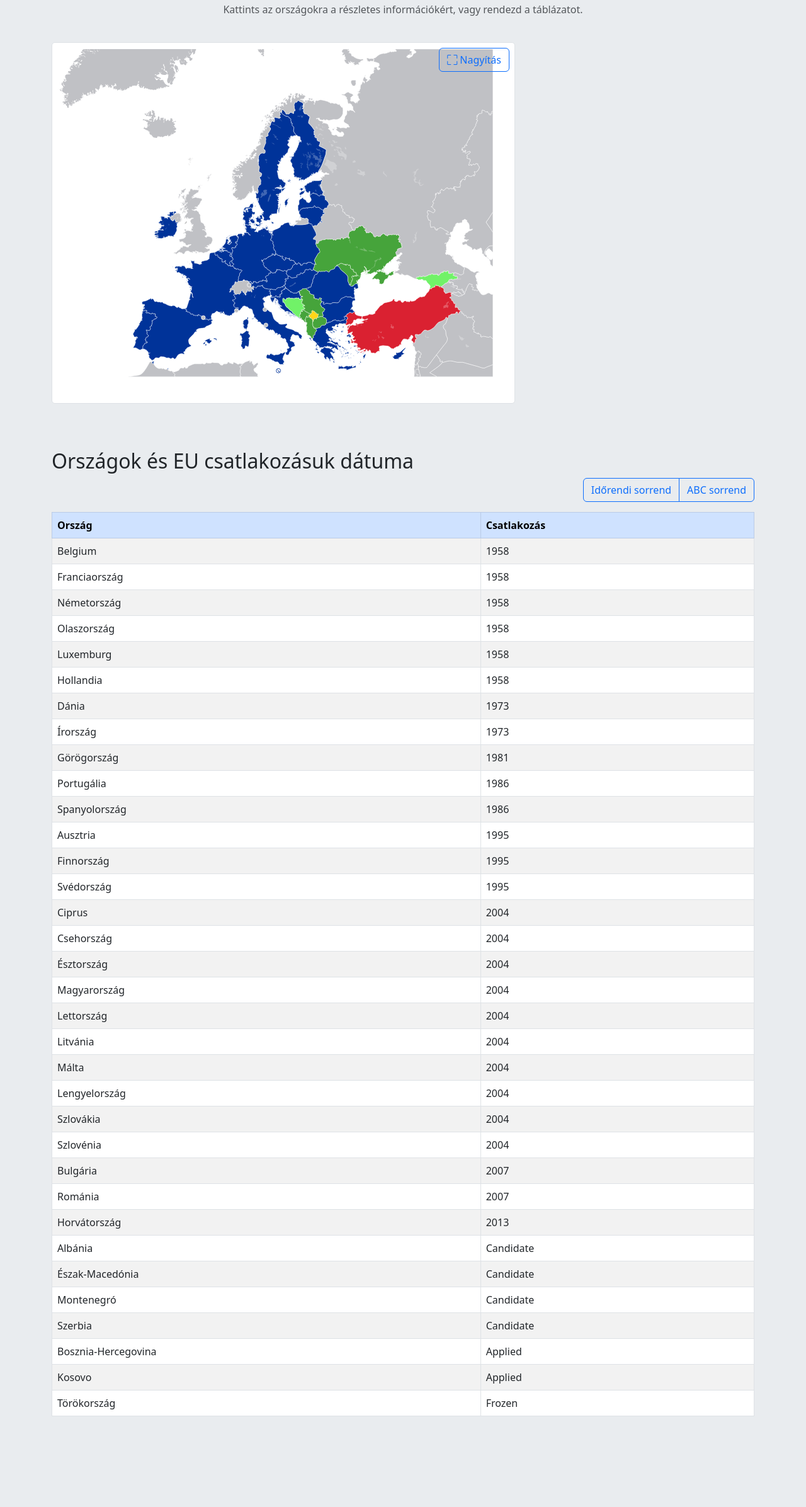
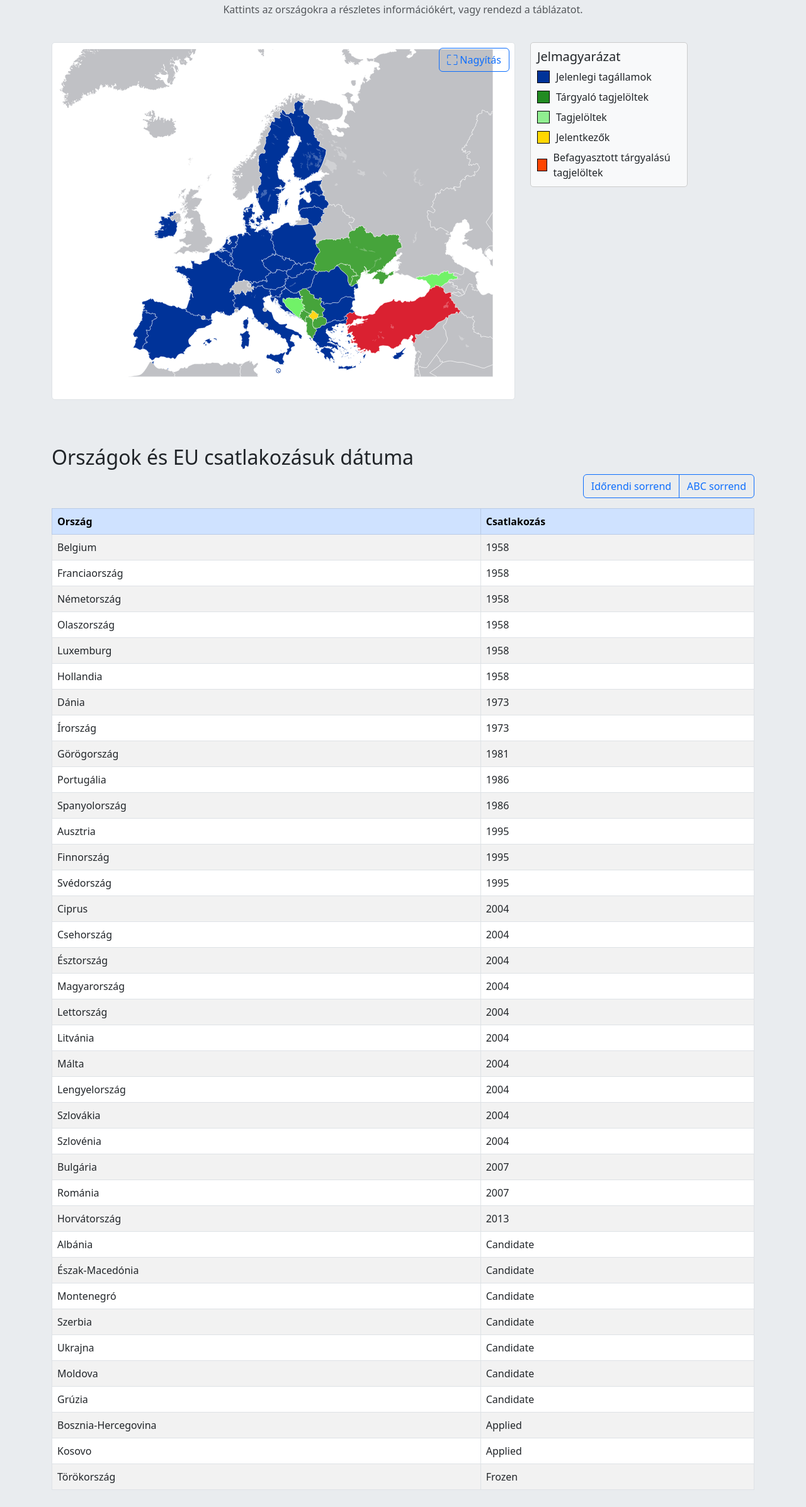
Before and after one commit to gergo0111/euProject, a website built with Vite: page index.html in a window 1280 px wide. Shown: the part 133-2526 px from the top of the page at 63% size. Before the commit the page ends 2422 px from the top, so only its background shows below. Built offline with nearby package versions, Linux system fonts and the light colour scheme.

Commit message:
colour explanation, all country is clickable

```diff
--- a/index.html
+++ b/index.html
@@ -7,23 +7,27 @@
     <link href="https://cdn.jsdelivr.net/npm/bootstrap@5.3.0/dist/css/bootstrap.min.css" rel="stylesheet" />
     <link rel="stylesheet" href="https://cdn.jsdelivr.net/npm/bootstrap-icons@1.10.5/font/bootstrap-icons.css" />
     <style>
-      body {
-        background-color: #e9ecef;
-      }
+      body { background-color: #e9ecef; }
       .svg-container {
         position: relative;
         border: 1px solid #dee2e6;
         background-color: #fff;
         padding: 10px;
         border-radius: 5px;
+        display: flex;
+        justify-content: center;
+        align-items: center;
+        min-height: 60vh;
+      }
+      .svg-container object {
+        width: 100%;
+        height: 100%;
+        object-fit: contain;
       }
       #svg-container:fullscreen,
       #svg-container:-webkit-full-screen {
         width: 100vw;
         height: 100vh;
-        display: flex;
-        justify-content: center;
-        align-items: center;
         background-color: #343a40;
       }
       #svg-container:fullscreen object,
@@ -31,9 +35,33 @@
         max-width: 90vw;
         max-height: 90vh;
       }
-      #close-fullscreen-btn {
-        display: none;
+      #close-fullscreen-btn { display: none; }
+      .legend {
+        border: 1px solid #ccc;
+        border-radius: 5px;
+        padding: 10px;
+        background-color: #f8f9fa;
+        width: 250px;
       }
+      .legend-item {
+        display: flex;
+        align-items: center;
+        margin-bottom: 8px;
+      }
+      .legend-item:last-child {
+        margin-bottom: 0;
+      }
+      .legend-color {
+        width: 20px;
+        height: 20px;
+        margin-right: 10px;
+        border: 1px solid #000;
+      }
+      .current-members { background-color: #003399; }
+      .negotiating { background-color: #228B22; }
+      .candidates { background-color: #90ee90; }
+      .applicants { background-color: #ffd700; }
+      .frozen { background-color: #ff4500; }
     </style>
   </head>
   <body>
@@ -58,9 +86,7 @@
             <button id="close-fullscreen-btn" class="btn btn-outline-danger position-absolute top-0 end-0 m-2" title="Kilépés a teljes képernyőből">
               <i class="bi bi-fullscreen-exit"></i> Kilépés
             </button>
-            <object id="europe-svg" type="image/svg+xml" data="/BlankMap-Europe.svg" class="img-fluid" style="width: 100%; height: auto;">
-              A böngésződ nem támogatja az SVG fájlokat.
-            </object>
+            <object id="europe-svg" type="image/svg+xml" data="/BlankMap-Europe.svg" class="img-fluid" style="width: 100%; height: auto;"></object>
             <div class="modal fade" id="countryModal" tabindex="-1" aria-labelledby="countryModalLabel" aria-hidden="true">
               <div class="modal-dialog modal-dialog-centered modal-lg">
                 <div class="modal-content">
@@ -68,11 +94,34 @@
                     <h5 class="modal-title" id="countryModalLabel">Ország neve</h5>
                     <button type="button" class="btn-close btn-close-white" data-bs-dismiss="modal" aria-label="Bezár"></button>
                   </div>
-                  <div class="modal-body" id="countryModalBody">
-                    Ország információ...
-                  </div>
+                  <div class="modal-body" id="countryModalBody">Ország információ...</div>
                 </div>
               </div>
+            </div>
+          </div>
+        </div>
+        <div class="col-lg-4">
+          <div class="legend">
+            <h5>Jelmagyarázat</h5>
+            <div class="legend-item">
+              <div class="legend-color current-members"></div>
+              <span>Jelenlegi tagállamok</span>
+            </div>
+            <div class="legend-item">
+              <div class="legend-color negotiating"></div>
+              <span>Tárgyaló tagjelöltek</span>
+            </div>
+            <div class="legend-item">
+              <div class="legend-color candidates"></div>
+              <span>Tagjelöltek</span>
+            </div>
+            <div class="legend-item">
+              <div class="legend-color applicants"></div>
+              <span>Jelentkezők</span>
+            </div>
+            <div class="legend-item">
+              <div class="legend-color frozen"></div>
+              <span>Befagyasztott tárgyalású tagjelöltek</span>
             </div>
           </div>
         </div>
--- a/src/main.js
+++ b/src/main.js
@@ -1,208 +1,47 @@
 const countryData = {
-  AT: {
-    name: 'Ausztria',
-    info: 'Ausztria 1995-ben csatlakozott az EU-hoz. Bécs fontos diplomáciai központ, és az ország aktív szereplő az uniós döntéshozatalban.',
-    accessionYear: 1995,
-    accessionDisplay: '1995'
-  },
-  BE: {
-    name: 'Belgium',
-    info: 'Belgium az EU egyik alapító tagja, 1958-ban csatlakozott. Brüsszel az Európai Bizottság és az Európai Parlament központja.',
-    accessionYear: 1958,
-    accessionDisplay: '1958'
-  },
-  BG: {
-    name: 'Bulgária',
-    info: 'Bulgária 2007-ben csatlakozott az EU-hoz. Az ország fejlődését uniós források támogatják.',
-    accessionYear: 2007,
-    accessionDisplay: '2007'
-  },
-  HR: {
-    name: 'Horvátország',
-    info: 'Horvátország 2013-ban vált az EU tagjává, és dinamikusan fejlődő turisztikai, valamint gazdasági központ.',
-    accessionYear: 2013,
-    accessionDisplay: '2013'
-  },
-  CY: {
-    name: 'Ciprus',
-    info: 'Ciprus stratégiai elhelyezkedése és kulturális öröksége miatt fontos uniós szereplő, bár kihívásokkal küzd a földrajzi elkülönültség miatt.',
-    accessionYear: 2004,
-    accessionDisplay: '2004'
-  },
-  CZ: {
-    name: 'Csehország',
-    info: 'Csehország 2004 óta tagja az EU-nak, Prága egyre jelentősebb gazdasági és kulturális központ.',
-    accessionYear: 2004,
-    accessionDisplay: '2004'
-  },
-  DK: {
-    name: 'Dánia',
-    info: 'Dánia 1973-ban csatlakozott az EU-hoz, magas életminőségével és innovációs képességével kiemelkedő uniós partner.',
-    accessionYear: 1973,
-    accessionDisplay: '1973'
-  },
-  EE: {
-    name: 'Észtország',
-    info: 'Észtország 2004-ben csatlakozott, és vezető szerepet tölt be a digitális innovációban.',
-    accessionYear: 2004,
-    accessionDisplay: '2004'
-  },
-  FI: {
-    name: 'Finnország',
-    info: 'Finnország 1995-ben csatlakozott az EU-hoz, fejlett oktatási és innovációs rendszerével meghatározó szereplő.',
-    accessionYear: 1995,
-    accessionDisplay: '1995'
-  },
-  FR: {
-    name: 'Franciaország',
-    info: 'Franciaország az EU egyik alapító tagja, Párizs globális kulturális és gazdasági központként játszik meghatározó szerepet az uniós politikában.',
-    accessionYear: 1958,
-    accessionDisplay: '1958'
-  },
-  DE: {
-    name: 'Németország',
-    info: 'Németország az EU motorja, jelentős gazdasági erejével és politikai befolyásával irányt mutat az uniós döntéshozatalban.',
-    accessionYear: 1958,
-    accessionDisplay: '1958'
-  },
-  GR: {
-    name: 'Görögország',
-    info: 'Görögország 1981 óta tagja az EU-nak, gazdag történelmi öröksége miatt meghatározó a mediterrán térség integrációjában.',
-    accessionYear: 1981,
-    accessionDisplay: '1981'
-  },
-  HU: {
-    name: 'Magyarország',
-    info: 'Magyarország 2004-ben csatlakozott az EU-hoz, Budapest jelentős kulturális és gazdasági központként szerepel az uniós integrációban.',
-    accessionYear: 2004,
-    accessionDisplay: '2004'
-  },
-  IE: {
-    name: 'Írország',
-    info: 'Írország 1973-ban csatlakozott, gazdasági növekedése és innovációja révén fontos uniós partner.',
-    accessionYear: 1973,
-    accessionDisplay: '1973'
-  },
-  IT: {
-    name: 'Olaszország',
-    info: 'Olaszország az EU egyik alapító tagja, Róma és Milánó kulturális, valamint gazdasági központokkal.',
-    accessionYear: 1958,
-    accessionDisplay: '1958'
-  },
-  LV: {
-    name: 'Lettország',
-    info: 'Lettország 2004-ben csatlakozott, fővárosa Riga gyorsan fejlődő központként ismert.',
-    accessionYear: 2004,
-    accessionDisplay: '2004'
-  },
-  LT: {
-    name: 'Litvánia',
-    info: 'Litvánia 2004-ben vált az EU tagjává, Vilnius modern infrastruktúrája révén egyre meghatározóbbá válik.',
-    accessionYear: 2004,
-    accessionDisplay: '2004'
-  },
-  LU: {
-    name: 'Luxemburg',
-    info: 'Luxemburg az EU egyik alapító tagja, kis mérete ellenére fontos pénzügyi és politikai szereplő.',
-    accessionYear: 1958,
-    accessionDisplay: '1958'
-  },
-  MT: {
-    name: 'Málta',
-    info: 'Málta 2004-ben csatlakozott, stratégiai elhelyezkedésével a mediterrán térségben meghatározó uniós szereplő.',
-    accessionYear: 2004,
-    accessionDisplay: '2004'
-  },
-  NL: {
-    name: 'Hollandia',
-    info: 'Hollandia az EU alapító tagja, Amszterdam globális pénzügyi és kulturális központként ismert.',
-    accessionYear: 1958,
-    accessionDisplay: '1958'
-  },
-  PL: {
-    name: 'Lengyelország',
-    info: 'Lengyelország 2004-ben csatlakozott, gyors gazdasági növekedésével és regionális vezető szerepével kiemelkedik.',
-    accessionYear: 2004,
-    accessionDisplay: '2004'
-  },
-  PT: {
-    name: 'Portugália',
-    info: 'Portugália 1986 óta tagja az EU-nak, Lisszabon és Porto meghatározó kulturális és gazdasági központok.',
-    accessionYear: 1986,
-    accessionDisplay: '1986'
-  },
-  RO: {
-    name: 'Románia',
-    info: 'Románia 2007-ben csatlakozott az EU-hoz. Az ország átalakuló gazdasága és kulturális öröksége egyre fontosabbá válik az uniós integrációban.',
-    accessionYear: 2007,
-    accessionDisplay: '2007'
-  },
-  SK: {
-    name: 'Szlovákia',
-    info: 'Szlovákia 2004-ben csatlakozott, fővárosa, Bratislava, gyorsan fejlődő központként ismert.',
-    accessionYear: 2004,
-    accessionDisplay: '2004'
-  },
-  SI: {
-    name: 'Szlovénia',
-    info: 'Szlovénia 2004-ben vált az EU tagjává, Ljubljana modern infrastruktúrája mellett fontos uniós partner.',
-    accessionYear: 2004,
-    accessionDisplay: '2004'
-  },
-  ES: {
-    name: 'Spanyolország',
-    info: 'Spanyolország 1986 óta tagja az EU-nak, Madrid és Barcelona jelentős kulturális és gazdasági központok.',
-    accessionYear: 1986,
-    accessionDisplay: '1986'
-  },
-  SE: {
-    name: 'Svédország',
-    info: 'Svédország 1995-ben csatlakozott, Stockholm innovatív technológiai és pénzügyi központként ismert.',
-    accessionYear: 1995,
-    accessionDisplay: '1995'
-  },
-  AL: {
-    name: 'Albánia',
-    info: 'Albánia hivatalos EU-csatlakozási tárgyaló jelölt, aktív reformok révén igyekszik teljesíteni az uniós normákat.',
-    accessionYear: 3000,
-    accessionDisplay: 'Candidate'
-  },
-  MK: {
-    name: 'Észak‑Macedónia',
-    info: 'Észak‑Macedónia hivatalos EU-csatlakozási tárgyaló jelölt, elkötelezett az uniós értékek mellett és folyamatosan reformokat hajt végre.',
-    accessionYear: 3000,
-    accessionDisplay: 'Candidate'
-  },
-  ME: {
-    name: 'Montenegró',
-    info: 'Montenegró hivatalos EU-csatlakozási tárgyaló jelölt, dinamikus gazdasággal és strukturális reformokkal rendelkezik.',
-    accessionYear: 3000,
-    accessionDisplay: 'Candidate'
-  },
-  RS: {
-    name: 'Szerbia',
-    info: 'Szerbia hivatalos EU-csatlakozási tárgyaló jelölt, aktívan dolgozik a jogállamiság és a gazdasági reformok terén.',
-    accessionYear: 3000,
-    accessionDisplay: 'Candidate'
-  },
-  BA: {
-    name: 'Bosznia‑Hercegovina',
-    info: 'Bosznia‑Hercegovina jelentkezett az EU-tagságra, de még nem kapott hivatalos candidate státuszt. További reformokra és intézményi fejlesztésekre vár.',
-    accessionYear: 3001,
-    accessionDisplay: 'Applied'
-  },
-  KO: {
+  AT: { name: 'Ausztria', info: 'Ausztria 1995-ben csatlakozott az EU-hoz. Bécs fontos diplomáciai központ, és az ország aktív szereplő az uniós döntéshozatalban.', accessionYear: 1995, accessionDisplay: '1995' },
+  BE: { name: 'Belgium', info: 'Belgium az EU egyik alapító tagja, 1958-ban csatlakozott. Brüsszel az Európai Bizottság és az Európai Parlament központja.', accessionYear: 1958, accessionDisplay: '1958' },
+  BG: { name: 'Bulgária', info: 'Bulgária 2007-ben csatlakozott az EU-hoz. Az ország fejlődését uniós források támogatják.', accessionYear: 2007, accessionDisplay: '2007' },
+  HR: { name: 'Horvátország', info: 'Horvátország 2013-ban vált az EU tagjává, és dinamikusan fejlődő turisztikai, valamint gazdasági központ.', accessionYear: 2013, accessionDisplay: '2013' },
+  CY: { name: 'Ciprus', info: 'Ciprus stratégiai elhelyezkedése és kulturális öröksége miatt fontos uniós szereplő, bár kihívásokkal küzd a földrajzi elkülönültség miatt.', accessionYear: 2004, accessionDisplay: '2004' },
+  CZ: { name: 'Csehország', info: 'Csehország 2004 óta tagja az EU-nak, Prága egyre jelentősebb gazdasági és kulturális központ.', accessionYear: 2004, accessionDisplay: '2004' },
+  DK: { name: 'Dánia', info: 'Dánia 1973-ban csatlakozott az EU-hoz, magas életminőségével és innovációs képességével kiemelkedő uniós partner.', accessionYear: 1973, accessionDisplay: '1973' },
+  EE: { name: 'Észtország', info: 'Észtország 2004-ben csatlakozott, és vezető szerepet tölt be a digitális innovációban.', accessionYear: 2004, accessionDisplay: '2004' },
+  FI: { name: 'Finnország', info: 'Finnország 1995-ben csatlakozott az EU-hoz, fejlett oktatási és innovációs rendszerével meghatározó szereplő.', accessionYear: 1995, accessionDisplay: '1995' },
+  FR: { name: 'Franciaország', info: 'Franciaország az EU egyik alapító tagja, Párizs globális kulturális és gazdasági központként játszik meghatározó szerepet az uniós politikában.', accessionYear: 1958, accessionDisplay: '1958' },
+  DE: { name: 'Németország', info: 'Németország az EU motorja, jelentős gazdasági erejével és politikai befolyásával irányt mutat az uniós döntéshozatalban.', accessionYear: 1958, accessionDisplay: '1958' },
+  GR: { name: 'Görögország', info: 'Görögország 1981 óta tagja az EU-nak, gazdag történelmi öröksége miatt meghatározó a mediterrán térség integrációjában.', accessionYear: 1981, accessionDisplay: '1981' },
+  HU: { name: 'Magyarország', info: 'Magyarország 2004-ben csatlakozott az EU-hoz, Budapest jelentős kulturális és gazdasági központként szerepel az uniós integrációban.', accessionYear: 2004, accessionDisplay: '2004' },
+  IE: { name: 'Írország', info: 'Írország 1973-ban csatlakozott, gazdasági növekedése és innovációja révén fontos uniós partner.', accessionYear: 1973, accessionDisplay: '1973' },
+  IT: { name: 'Olaszország', info: 'Olaszország az EU egyik alapító tagja, Róma és Milánó kulturális, valamint gazdasági központokkal.', accessionYear: 1958, accessionDisplay: '1958' },
+  LV: { name: 'Lettország', info: 'Lettország 2004-ben csatlakozott, fővárosa Riga gyorsan fejlődő központként ismert.', accessionYear: 2004, accessionDisplay: '2004' },
+  LT: { name: 'Litvánia', info: 'Litvánia 2004-ben vált az EU tagjává, Vilnius modern infrastruktúrája révén egyre meghatározóbbá válik.', accessionYear: 2004, accessionDisplay: '2004' },
+  LU: { name: 'Luxemburg', info: 'Luxemburg az EU egyik alapító tagja, kis mérete ellenére fontos pénzügyi és politikai szereplő.', accessionYear: 1958, accessionDisplay: '1958' },
+  MT: { name: 'Málta', info: 'Málta 2004-ben csatlakozott, stratégiai elhelyezkedésével a mediterrán térségben meghatározó uniós szereplő.', accessionYear: 2004, accessionDisplay: '2004' },
+  NL: { name: 'Hollandia', info: 'Hollandia az EU alapító tagja, Amszterdam globális pénzügyi és kulturális központként ismert.', accessionYear: 1958, accessionDisplay: '1958' },
+  PL: { name: 'Lengyelország', info: 'Lengyelország 2004-ben csatlakozott, gyors gazdasági növekedésével és regionális vezető szerepével kiemelkedik.', accessionYear: 2004, accessionDisplay: '2004' },
+  PT: { name: 'Portugália', info: 'Portugália 1986 óta tagja az EU-nak, Lisszabon és Porto meghatározó kulturális és gazdasági központok.', accessionYear: 1986, accessionDisplay: '1986' },
+  RO: { name: 'Románia', info: 'Románia 2007-ben csatlakozott az EU-hoz. Az ország átalakuló gazdasága és kulturális öröksége egyre fontosabbá válik az uniós integrációban.', accessionYear: 2007, accessionDisplay: '2007' },
+  SK: { name: 'Szlovákia', info: 'Szlovákia 2004-ben csatlakozott, fővárosa, Bratislava, gyorsan fejlődő központként ismert.', accessionYear: 2004, accessionDisplay: '2004' },
+  SI: { name: 'Szlovénia', info: 'Szlovénia 2004-ben vált az EU tagjává, Ljubljana modern infrastruktúrája mellett fontos uniós partner.', accessionYear: 2004, accessionDisplay: '2004' },
+  ES: { name: 'Spanyolország', info: 'Spanyolország 1986 óta tagja az EU-nak, Madrid és Barcelona jelentős kulturális és gazdasági központok.', accessionYear: 1986, accessionDisplay: '1986' },
+  SE: { name: 'Svédország', info: 'Svédország 1995-ben csatlakozott, Stockholm innovatív technológiai és pénzügyi központként ismert.', accessionYear: 1995, accessionDisplay: '1995' },
+  AL: { name: 'Albánia', info: 'Albánia hivatalos EU-csatlakozási tárgyaló jelölt, aktív reformok révén igyekszik teljesíteni az uniós normákat.', accessionYear: 3000, accessionDisplay: 'Candidate' },
+  MK: { name: 'Észak‑Macedónia', info: 'Észak‑Macedónia hivatalos EU-csatlakozási tárgyaló jelölt, elkötelezett az uniós értékek mellett és folyamatosan reformokat hajt végre.', accessionYear: 3000, accessionDisplay: 'Candidate' },
+  ME: { name: 'Montenegró', info: 'Montenegró hivatalos EU-csatlakozási tárgyaló jelölt, dinamikus gazdasággal és strukturális reformokkal rendelkezik.', accessionYear: 3000, accessionDisplay: 'Candidate' },
+  RS: { name: 'Szerbia', info: 'Szerbia hivatalos EU-csatlakozási tárgyaló jelölt, aktívan dolgozik a jogállamiság és a gazdasági reformok terén.', accessionYear: 3000, accessionDisplay: 'Candidate' },
+  BA: { name: 'Bosznia‑Hercegovina', info: 'Bosznia‑Hercegovina jelentkezett az EU-tagságra, de még nem kapott hivatalos candidate státuszt. További reformokra és intézményi fejlesztésekre vár.', accessionYear: 3001, accessionDisplay: 'Applied' },
+  TR: { name: 'Törökország', info: 'Törökország hosszú ideje hivatalos EU-csatlakozási tárgyaló jelölt, de a tárgyalások politikai és gazdasági nézeteltérések miatt gyakorlatilag fagyasztva lettek.', accessionYear: 3002, accessionDisplay: 'Frozen' },
+  XK: {
     name: 'Kosovo',
     info: 'Kosovo jelentkezett az EU-tagságra, és jelenleg az uniós csatlakozási folyamat előkészítése zajlik, bár több politikai és jogi kérdés még rendezésre vár.',
     accessionYear: 3001,
     accessionDisplay: 'Applied'
   },
-  TR: {
-    name: 'Törökország',
-    info: 'Törökország hosszú ideje hivatalos EU-csatlakozási tárgyaló jelölt, de a tárgyalások politikai és gazdasági nézeteltérések miatt gyakorlatilag fagyasztva lettek.',
-    accessionYear: 3002,
-    accessionDisplay: 'Frozen'
-  }
+  UA: { name: 'Ukrajna', info: 'Ukrajna hivatalos EU-csatlakozási candidate, és jelentős reformokat hajt végre a jogállamiság és gazdasági integráció terén.', accessionYear: 3000, accessionDisplay: 'Candidate' },
+  MD: { name: 'Moldova', info: 'Moldova hivatalos EU-csatlakozási candidate, az elmúlt években jelentős reformokat hajtott végre az uniós normák elérésére.', accessionYear: 3000, accessionDisplay: 'Candidate' },
+  GE: { name: 'Grúzia', info: 'Grúzia hivatalos EU-csatlakozási candidate, jelentős reformokat hajt végre a jogállamiság és gazdasági integráció terén.', accessionYear: 3000, accessionDisplay: 'Candidate' }
+
 };
 
 const infoCard = document.getElementById('info-card');
```
